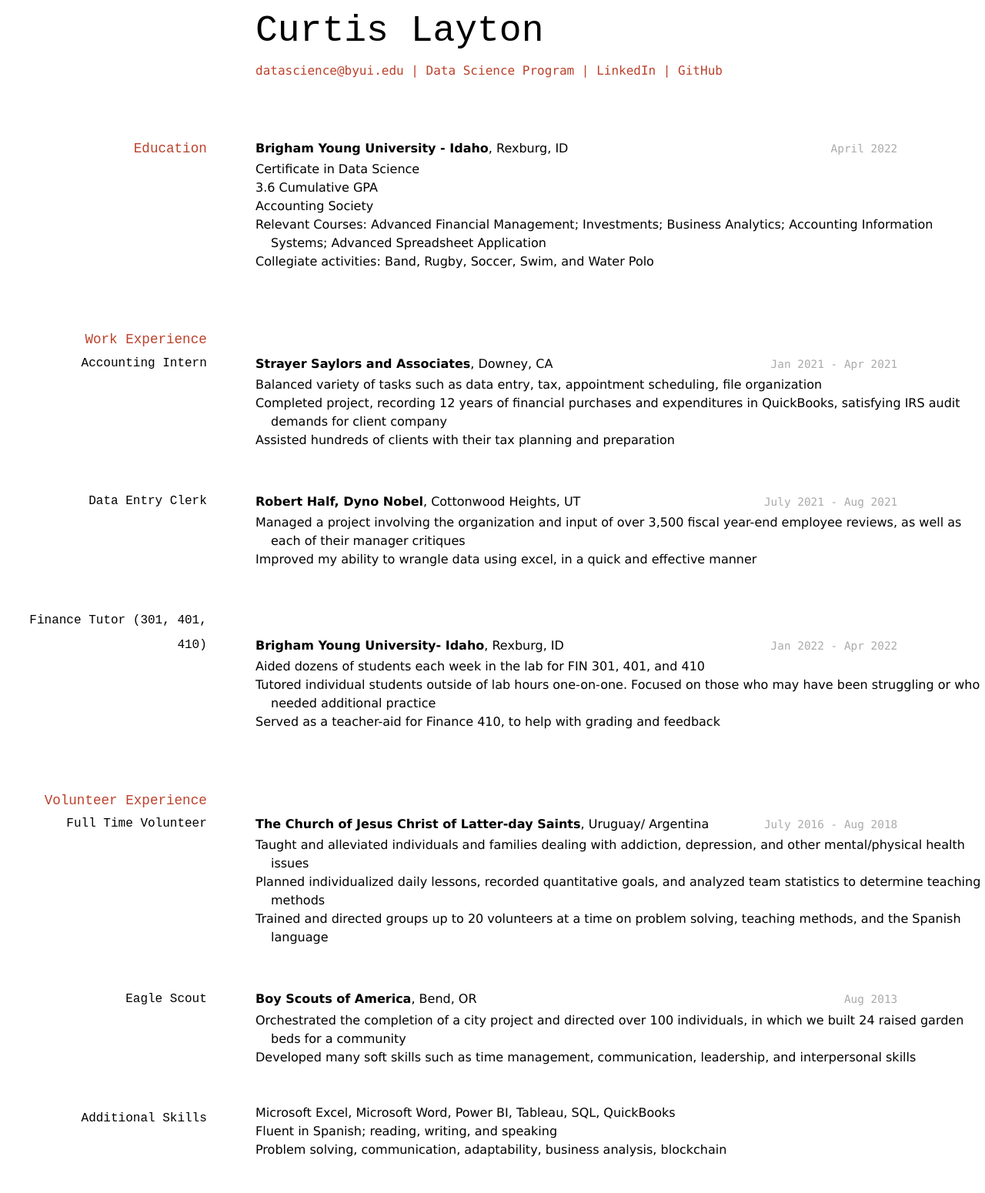
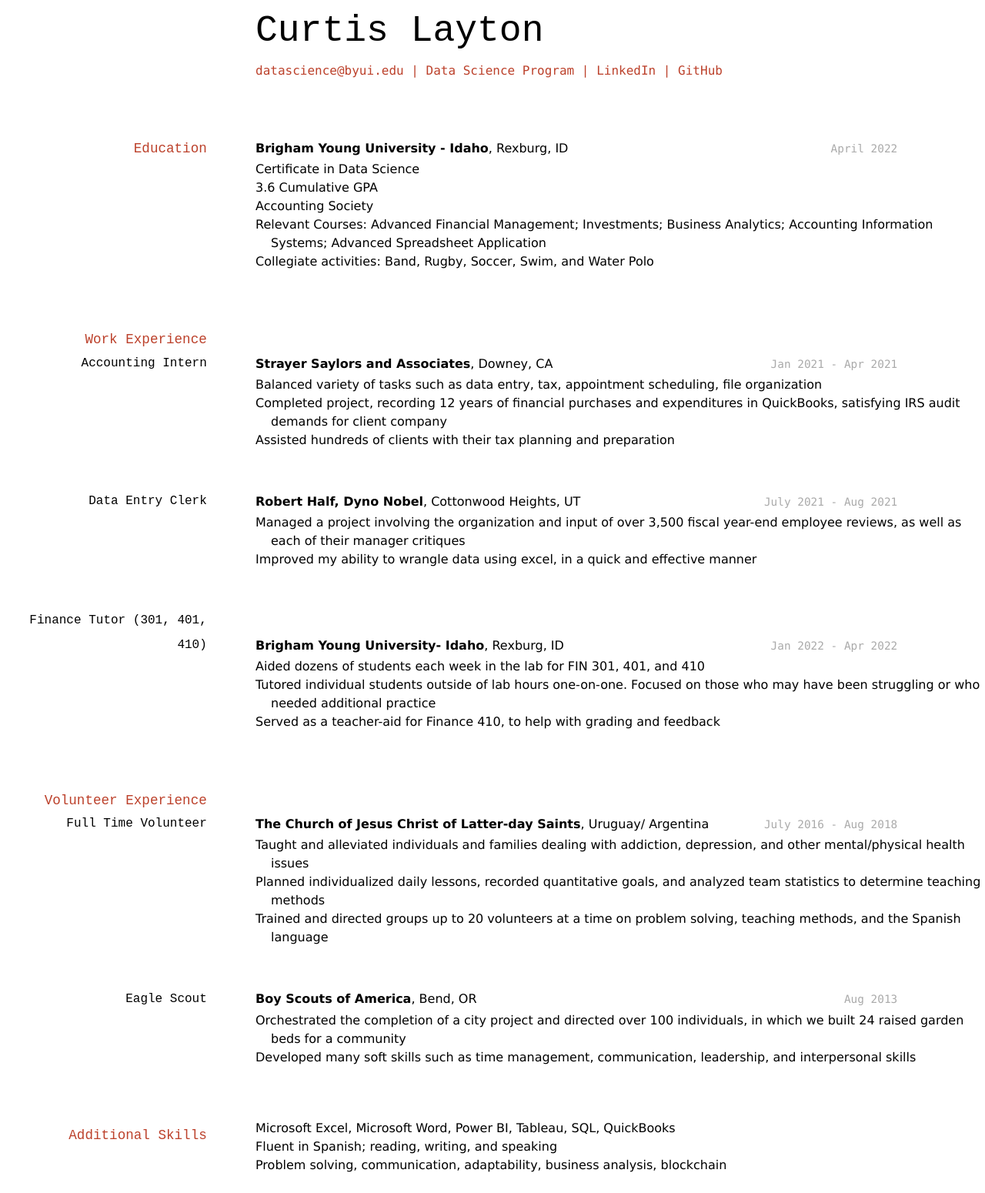
Before and after one commit to Clayton088/Layton-Resume, a Jekyll site: the page built from docs/index.md, in a window 1280 px wide. Shown: the whole page at 77% size. Built offline with Jekyll 4.4.1, drawn with Linux system fonts in a browser that asks for light colours.

Commit message:
Final final resume

```diff
--- a/docs/index.md
+++ b/docs/index.md
@@ -74,7 +74,7 @@ __Boy Scouts of America__, Bend, OR
 - Orchestrated the completion of a city project and directed over 100 individuals, in which we built 24 raised garden beds for a community
 - Developed many soft skills such as time management, communication, leadership, and interpersonal skills
 
-### Additional Skills
+## Additional Skills
 
 - Microsoft Excel, Microsoft Word, Power BI, Tableau, SQL, QuickBooks
 - Fluent in Spanish; reading, writing, and speaking
```
